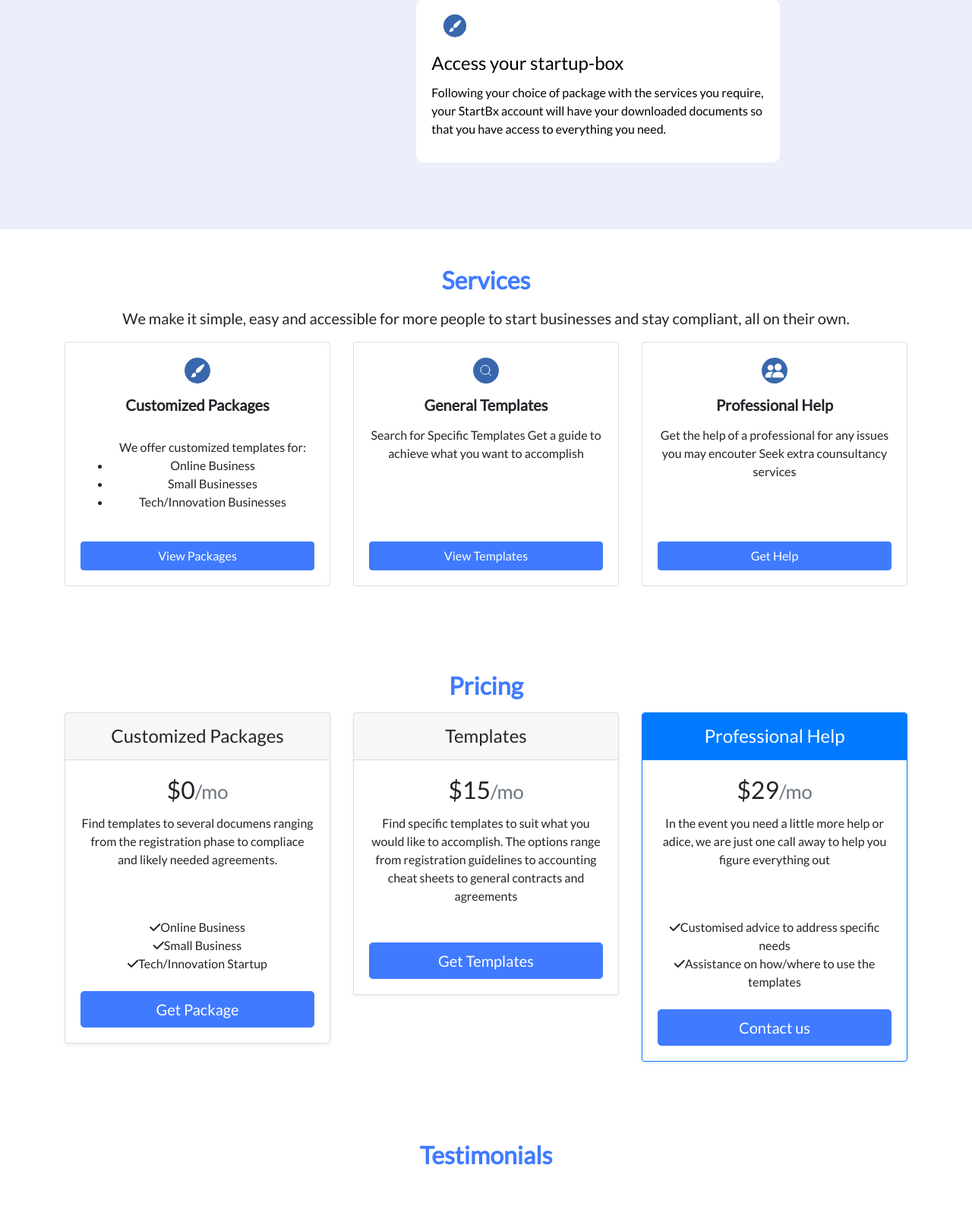
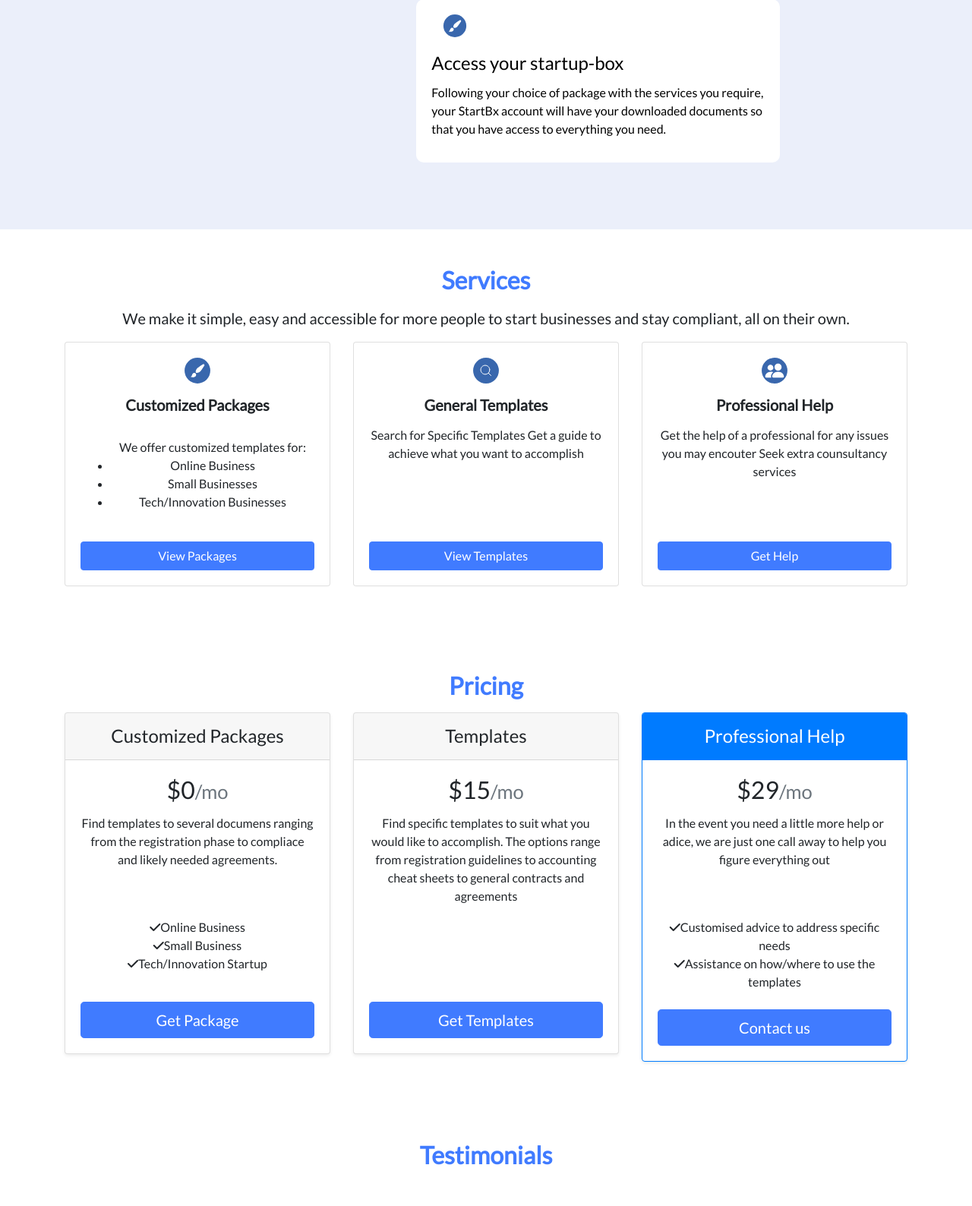
Before and after one commit to hellen17/StartBox, a Django app: page / in a window 1280 px wide. Shown: the part 1069-2657 px from the top of the page at 76% size. Run offline with Django 4.2, Linux system fonts and the light colour scheme; some libraries are stand-ins or nearby versions.

Commit message:
Fixed pricing card height

```diff
--- a/StartBx/templates/documents/dataprivacy.html
+++ b/StartBx/templates/documents/dataprivacy.html
@@ -71,8 +71,9 @@
           <div class="navbar-nav">
             <a class="nav-item nav-link active" href="/">Home <span class="sr-only">(current)</span></a>
             <a class="nav-item nav-link" href="#">About Us</a>
+            <a class="nav-item nav-link" href="#services">Services</a>
             <a class="nav-item nav-link" href="#pricing">Pricing</a>
-            <a class="nav-item nav-link" href="#">Services</a>
+
             <button type="button" class="btn btn-primary">Get Started</button>
           </div>
         </div>
--- a/StartBx/templates/home.html
+++ b/StartBx/templates/home.html
@@ -34,8 +34,9 @@
         background-color: var(--theme-color)!important;
         border-color: var(--theme-color)!important;
     }
-    .pricing > .card > .card-body{
-        min-height: 400px!important;
+
+    .card-pricing{
+        min-height: 450px;
     }
 
     @media only screen and (max-width: 968px) {
@@ -61,8 +62,9 @@
           <div class="navbar-nav">
             <a class="nav-item nav-link active" href="/">Home <span class="sr-only">(current)</span></a>
             <a class="nav-item nav-link" href="#">About Us</a>
+            <a class="nav-item nav-link" href="#services">Services</a>
             <a class="nav-item nav-link" href="#pricing">Pricing</a>
-            <a class="nav-item nav-link" href="#">Services</a>
+
             <button type="button" class="btn btn-primary">Get Started</button>
           </div>
         </div>
@@ -151,7 +153,7 @@
 
 
 <!-- Services -->
-<section class="my-5">
+<section class="my-5" id="services">
     <div class="container text-center">
         <h2 class="mb-3 font-weight-bold" style="color: var(--theme-color);">Services</h2>
         <p class="lead">We make it simple, easy and accessible for more people  to start businesses and stay compliant, all on their own.</p>
@@ -216,7 +218,7 @@
     <h2 class="mb-3 font-weight-bold" style="color: var(--theme-color);">Pricing</h2>
     <div class="row row-cols-1 row-cols-md-3 mb-3 text-center">
         <div class="col">
-        <div class="card mb-4 rounded-3 shadow-sm">
+        <div class="card mb-4 rounded-3 shadow-sm card-pricing">
             <div class="card-header py-3">
             <h4 class="my-0 fw-normal">Customized Packages</h4>
             </div>
@@ -239,7 +241,7 @@
         </div>
         </div>
         <div class="col">
-        <div class="card mb-4 rounded-3 shadow-sm">
+        <div class="card mb-4 rounded-3 shadow-sm card-pricing">
             <div class="card-header py-3">
             <h4 class="my-0 fw-normal">Templates</h4>
             </div>
@@ -259,7 +261,7 @@
         </div>
         </div>
         <div class="col">
-        <div class="card mb-4 rounded-3 shadow-sm border-primary">
+        <div class="card mb-4 rounded-3 shadow-sm border-primary card-pricing">
             <div class="card-header py-3 text-white bg-primary border-primary">
             <h4 class="my-0 fw-normal">Professional Help</h4>
             </div>
--- a/StartBx/templates/packages.html
+++ b/StartBx/templates/packages.html
@@ -56,8 +56,9 @@
           <div class="navbar-nav">
             <a class="nav-item nav-link active" href="/">Home <span class="sr-only">(current)</span></a>
             <a class="nav-item nav-link" href="#">About Us</a>
+            <a class="nav-item nav-link" href="#services">Services</a>
             <a class="nav-item nav-link" href="#pricing">Pricing</a>
-            <a class="nav-item nav-link" href="#">Services</a>
+
             <button type="button" class="btn btn-primary">Get Started</button>
           </div>
         </div>
--- a/StartBx/templates/packages/online business.html
+++ b/StartBx/templates/packages/online business.html
@@ -71,8 +71,9 @@
           <div class="navbar-nav">
             <a class="nav-item nav-link active" href="/">Home <span class="sr-only">(current)</span></a>
             <a class="nav-item nav-link" href="#">About Us</a>
+            <a class="nav-item nav-link" href="#services">Services</a>
             <a class="nav-item nav-link" href="#pricing">Pricing</a>
-            <a class="nav-item nav-link" href="#">Services</a>
+
             <button type="button" class="btn btn-primary">Get Started</button>
           </div>
         </div>
```
